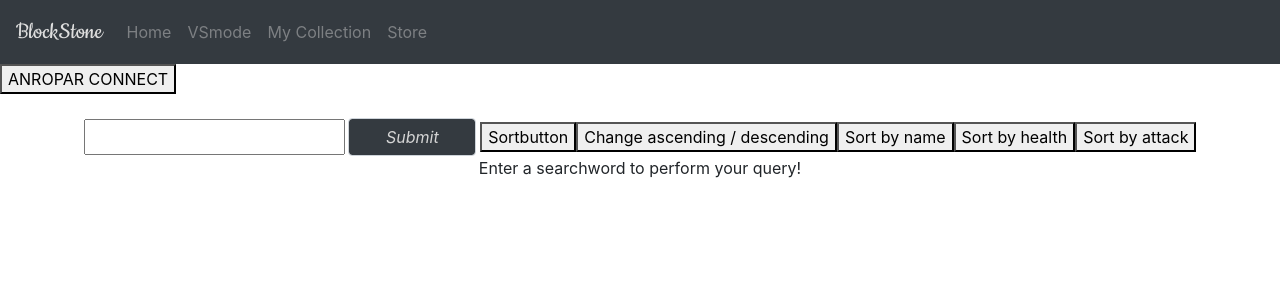
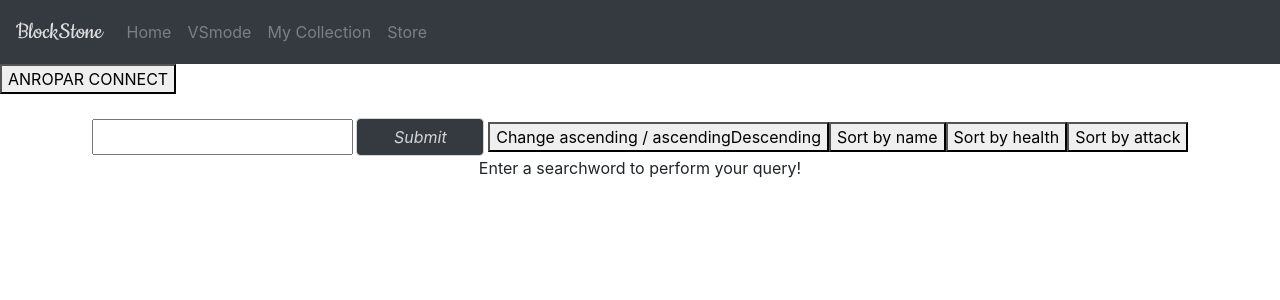
Before and after one commit to heho07/DH2642-ProjectGroup23, a React (Create React App) app: page /SearchScreen in a window 1280 px wide. Shown: the top 300 px of the page. Built offline with nearby package versions, Linux system fonts and the light colour scheme.

Commit message:
removed general sort button from the search bar

```diff
--- a/src/SearchBar/SearchBar.jsx
+++ b/src/SearchBar/SearchBar.jsx
@@ -34,11 +34,6 @@ class SearchBar extends Component{
 		modelInstance.setFilter(this.state.filter);
 	}
 
-	sort(){
-		this.props.sort();
-		console.log("sort clicked in searchbar");
-	}
-
 	ascendingDescending(){
 		this.props.ascendingDescending();
 
@@ -56,8 +51,7 @@ class SearchBar extends Component{
 					<form onSubmit = {(event) => this.handleSubmit(event)} >
 						<input id = "filter" type = "text" value = {this.state.filter} onChange = {(event) => this.handleChangeOfInput(event)}/>
 						<input type = "submit" className="form-control"></input>
-						<button onClick = {(e) => this.sort()}>Sortbutton</button>
-						<button onClick = {(e) => this.ascendingDescending()}>Change ascending / descending</button>
+						<button onClick = {(e) => this.ascendingDescending()}>Change ascending / ascendingDescending</button>
 						<button onClick = {() => this.changeSortingType("name")}>Sort by name</button>
 						<button onClick = {() => this.changeSortingType("health")}>Sort by health</button>
 						<button onClick = {() => this.changeSortingType("attack")}>Sort by attack</button>
--- a/src/SearchScreen/SearchScreen.jsx
+++ b/src/SearchScreen/SearchScreen.jsx
@@ -65,16 +65,16 @@ class SearchScreen extends Component{
 	ascendingDescending(){
 		this.setState({
 			reverseSort:!this.state.reverseSort,
-		});
+		}, () => this.sortFunc());
 		console.log(this.state.reverseSort);
-		this.sortFunc();
+		// this.sortFunc();
 		console.log("ascendingDescending called from SearchScreen");
 	}
 
 	// changes what to sort on (name, health, or attack)
 	changeSortingType(type){
-		this.setState({field:type});
-		this.sortFunc();
+		this.setState({field:type}, () => this.sortFunc());
+
 	}
 
 
@@ -87,7 +87,6 @@ class SearchScreen extends Component{
 					// pass down the functions related to sort here
 					// so that they can be used in the search bar
 					ascendingDescending = {() => this.ascendingDescending()}
-					sort = {() => this.sortFunc()}
 					changeSortingType = {(type) => this.changeSortingType(type)}
 
 				/>
```
